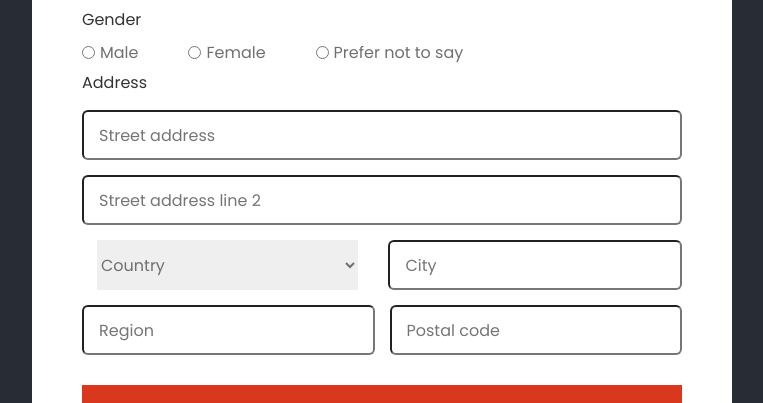
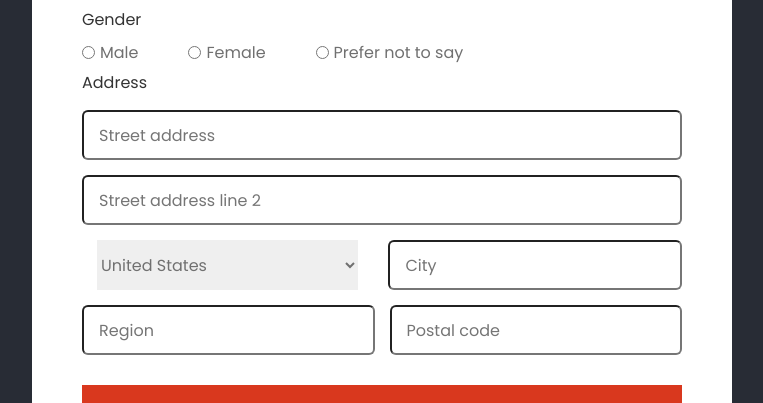
Before and after one commit to marco19972015/ReactiveFormsApp, an Angular app: page / in a window 1280 px wide. Shown: the part 420-823 px from the top of the page, without its empty margins (258-1021 px from the left). Built offline with nearby package versions, Linux system fonts and the light colour scheme.

Commit message:
in version 9, the goal was to provide validation at a group level instead of specific form controls like the previous section. A use case for this could be that we have a value that is undefined in a form, so we can just group all the validations together and provide a generic validation message.

```diff
--- a/src/app/app.component.html
+++ b/src/app/app.component.html
@@ -63,13 +63,14 @@
       </div>
     </div>
 
-    <div class="input-box address">
+    <!-- This div below is a container div for each of these address related form controls -->
+    <div class="input-box address" ngModelGroup="address" #addr="ngModelGroup">
       <label>Address</label>
-      <input type="text" placeholder="Street address" name="street1" ngModel/>
-      <input type="text" placeholder="Street address line 2" name="street2" ngModel/>
+      <input type="text" placeholder="Street address" name="street1" ngModel required/>
+      <input type="text" placeholder="Street address line 2" name="street2" ngModel required/>
       <div class="column">
         <div class="select-box">
-          <select name="country">
+          <select name="country" [ngModel]="defaultCountry" required>
             <option hidden>Country</option>
             <option>United States</option>
             <option>Japan</option>
@@ -77,13 +78,15 @@
             <option>Nepal</option>
           </select>
         </div>
-        <input type="text" placeholder="City" name="city" ngModel/>
+        <input type="text" placeholder="City" name="city" ngModel required/>
       </div>
       <div class="column">
-        <input type="text" placeholder="Region" name="region" ngModel/>
-        <input type="number" placeholder="Postal code" name="postalCode" ngModel/>
+        <input type="text" placeholder="Region" name="region" ngModel />
+        <input type="number" placeholder="Postal code" name="postalCode" ngModel required/>
       </div>
     </div>
+    <!-- Access the FormGroup invalid property using the template reference variable -->
+    <small *ngIf="addr.invalid && addr.touched">*Some of the address fields do not contain a value</small>
     <!-- Using the template reference variable we can use the valid/invalid property of form -->
     <input type="submit" value="Submit" class="submit-btn" [disabled]="!registrationForm.valid">
   </form>
--- a/src/app/app.component.ts
+++ b/src/app/app.component.ts
@@ -27,59 +27,52 @@ export class AppComponent {
     console.log(this.form.control.value['firstName']);
     console.log(this.form.value.lastName);
     console.log(this.form.value.email);
-    console.log(this.form.value.region);
+    console.log(this.form.value.address.country);
 
   }
 
-  // SIDE NOTES FORM VALIDATION
-  // Going back to the CSS classes that are being added ng-touched/ng-dirty and ng-invalid/ng-valid
-  // We can use these CSS classes to our advantage. When there is some invalid data inside the first name input element we want to show
-  // that border in red.
+  defaultCountry: string = 'United States'
 
-  // First we want to create a CSS class to do this. The CSS class name must have ng-invalid because the ng-invalid CSS class gets added to
-  // the form control when it's not valid. We then add the ng-invalid {border: red px solid;} so when the class gets added it will also add the border
-  // NOTE that if we only have ng-invalid as the css class, when the ng-invalid is added we will get the border around the entire form
+  // SIDE NOTES GROUPING OF FORM CONTROLS
+  // The goal of this section is to provide validation at a group level instead of specific form controls like the previous section
+  // A use case for this could be that we have a value that is undefined in a form, so we can just group all the validations together and
+  // provide a generic validation message
 
-  // In order to show the red border around the form control we need to change the CSS class a bit.
-  // We add input.ng-invalid {...} to the class name - if it's input type and ng-invalid is added then we add the red border
-  // NOTE that if we have a previous CSS border around the input tag, there might be an issue where it is being overriden, so remove that
+  // Currently the form is of type FormControl where we have an object for each form control of the form itself (seen in controls prop).
+  // In the value object we have properties that are assigned to the names of the form controls.
+  // The address sections is collecting address related information, we can switch this section into FormGroup type.
+  // Doing so will allows us to perform validation on these form controls together.
 
-  // At this point the borders have the red border, HOWEVER now we want the border to change color to red when the user has touched it and the value isn't correct
-  // so we add... ng-touched... input.ng-invalid.ng-touched{...}
-  // Now, if we touch the control and click outside that control, the input field will add a red border. If we add the correct value, the red border will be removed
+  // How do we group them together?
+  // Using ngModelGroup="address" in the div that encapsulates the addres related form control allows us to create the address FormGroup
+  // located in controls. If we expand the address FormGroup we can see that it's a collection of FormControls
+  // address contains a property called controls, when expanded we can see the city, country, postal, ect form control
+  // If we scroll down we can see there are other properties as well. For example there is valid and invalid property.
+  // If values are validated then the valid property is true, otherwise invalid is true and valid is false
+
+  // FormGroup div container will include CSS classes from angular, such as ng-untouced, ng-perstine, ng-valid.
+  // If we touch ANY of the form controls the FormGroup. ng-untouched will be removed and ng-touched will be added.
+  // Using any of these form controls inside the FormGroup we can identify if any of the values have been touched.
+  // We can also check if all the controls of the form have a valid value or not
+
+  // To start we make the the form controls required
+  // Then we create the small tag, problem will arise where the tag will still show even if we have valid values
+  // We can now use the invlaid and valid properties on the FormGroup
+  // To do this we create an instance of the FormGroup using #addr="ngModelGroup" where addr has the instance of ngModelGroup which
+  // contains an instance of the FormGroup address which allows us to access all the properties
+  // In the small tag we can now use the addr reference variable and the invalid property with the ngIf directive to hide the tag
+  // once the values are valid.
+  // <small *ngIf="addr.invalid">*Some of the address fields do not contain a value</small>
 
 
-
-  // Now, if the form control doesn't have a valid value we provide a custom validation message
-  // First, we create a small tag and let the user know the field is required
-  // Second, we add a CSS class to the small tag, color: red, font-weight: bold;
-
-  // We don't want to show this error message always, we only want to show this error message when the user has touched the form control and there is no valid value
-  // For this we first add a template reference variable to the input tag called #fname.
-  // #fname now stores a reference to that specific input tag in the DOM (which returns us the input element in HTML)
-  // BUT, we want the input element as a JS object.
-  // To fix this we can assign ngModel... #fname="ngModel" (we learned that when we use ngModel it tells ng that the input element is a form control for the form)
-  // Now it will store a reference of the input element as a JS object.
-  // Doing this will give us access to the firstName property in the controls property.
-  // #fname reference variable will be assigned firstName FormControl (can be seen in dev tool under controls)
-  // In this FormControl (firstName) it contains a valid and touched property that we can work with
-
-  // To the small tag we can use fname reference variable with the invalid and touched properties.
-  // <small *ngIf="fname.invalid && fname.touched">*First Name is a Required Field</small>
-  // Initially the error message won't show, but if we click and don't put anything then the message will show
-  // Now we can add it to the lastName, and email input fields/controls
+  // Now we want that small tag to be hidden when the page is initially loaded. If it has been touched then show the error message
+  // we do this by adding  && addr.touched.
+  // <small *ngIf="addr.invalid && addr.touched">*Some of the address fields do not contain a value</small>
 
 
-
-  // We can provide two way data binding so the user can see what is being placed in the form
-  // In the TS file we create the firstName, lastName, and emailAddress
-  // In the template we use banana syntax on the ngModel and assign them the properties
-  // We then use string interpolation to show the user what they have entered
-
-  // We don't want the "You entered: " text to show if the user hasn't entered anything. To fix this we...
-  // We use an ngIf statement in the template and place the property. If the property is empty, then don't show anything else
-  // show the text
-
+  // NOTE that if we go to the value property of the form, the controls in the address section are not there. Instead a new property has
+  // been added called address, address contains all the values from the FormGroup address
+  // To access it we would need to go through this console.log(this.form.value.address.country);
 
 
 
```
